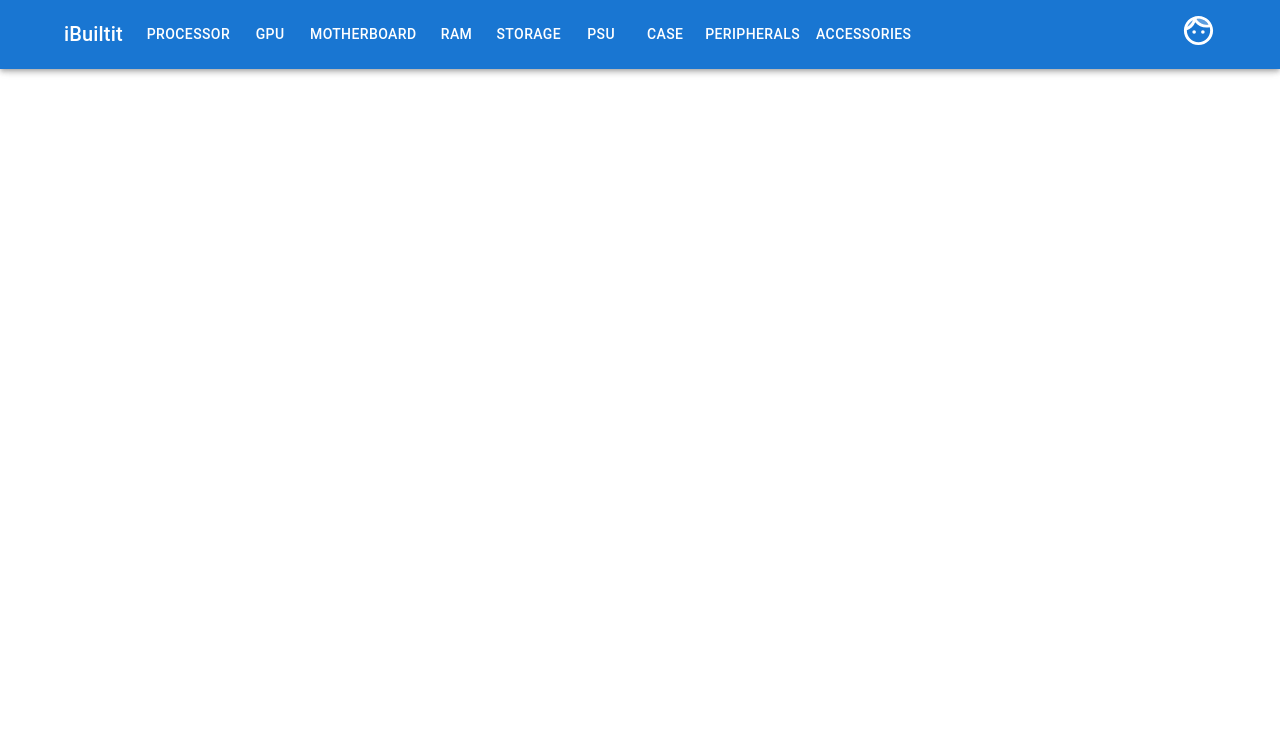
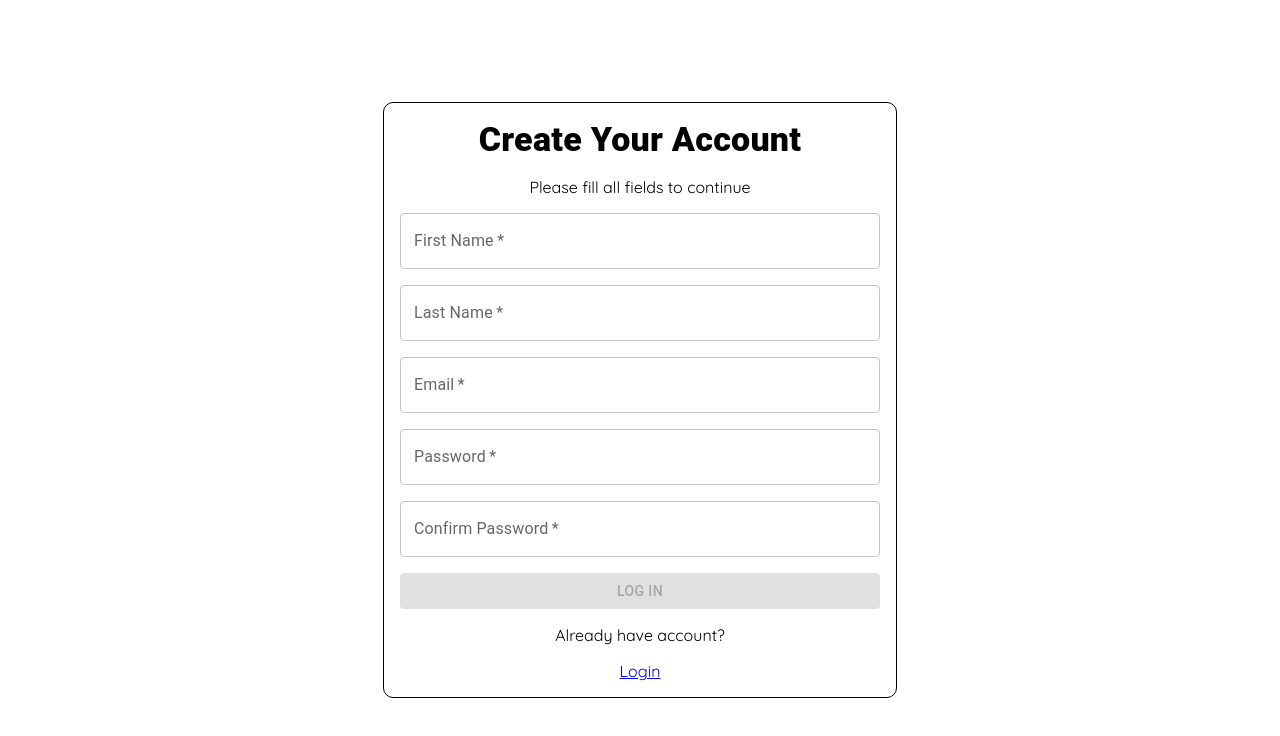
Before and after one commit to nanong11/iBuiltit, a React (Create React App) app: page /signup in a window 1280 px wide. Shown: the top 736 px of the page. Built offline with nearby package versions, Linux system fonts and the light colour scheme.

Commit message:
Add initial Signup page

```diff
--- a/src/App.js
+++ b/src/App.js
@@ -4,7 +4,9 @@ import {
   Route,
 } from "react-router-dom";
 
-import AppNavBar from "./components/AppNavBar";
+import Home from "./pages/Home";
+import WithAppNavBar from "./components/WithAppNavBar";
+import WithoutAppNavBar from "./components/WithoutAppNavBar";
 import Signup from "./pages/Signup";
 
 
@@ -12,15 +14,16 @@ import Signup from "./pages/Signup";
 
 function App() {
   return (
-   <>
-    <BrowserRouter>
-      <AppNavBar />
-      <Routes>
-        <Route path="/signup" element={ <Signup/> }/>
-
-      </Routes>
-    </BrowserRouter>
-   </>
+  <BrowserRouter>
+    <Routes>
+      <Route element={<WithoutAppNavBar />}>
+        <Route path="/signup" element={<Signup />} />
+      </Route>
+      <Route element={<WithAppNavBar />}>
+        <Route path="/" element={<Home />} />
+      </Route>
+    </Routes>
+  </BrowserRouter>
   );
 }
 
--- /dev/null
+++ b/src/components/WithAppNavBar.js
@@ -0,0 +1,12 @@
+import React from 'react'
+import AppNavBar from './AppNavBar'
+import { Outlet } from 'react-router-dom'
+
+export default function WithAppNavBar() {
+  return (
+    <>
+        <AppNavBar />
+        <Outlet />
+    </>
+  )
+}
--- /dev/null
+++ b/src/components/WithoutAppNavBar.js
@@ -0,0 +1,8 @@
+import React from 'react'
+import { Outlet } from 'react-router-dom'
+
+export default function WithoutAppNavBar() {
+  return (
+    <Outlet />
+  )
+}
--- /dev/null
+++ b/src/pages/Home.js
@@ -0,0 +1,18 @@
+import { Grid } from '@mui/material'
+import React from 'react'
+
+export default function Home() {
+  return (
+    <Grid
+      container
+      alignItems="center"
+      justifyContent="center"
+      sx={{ minHeight: '100vh' }}
+      >
+          <Grid item>
+              <h1>Hello World</h1>
+
+          </Grid>
+    </Grid>
+  )
+}
--- a/src/pages/Signup.js
+++ b/src/pages/Signup.js
@@ -1,7 +1,160 @@
-import React from 'react'
+import { Button, FormControl, Grid, TextField, Typography } from '@mui/material'
+import React, { useEffect, useState } from 'react'
+import { makeStyles } from '@material-ui/styles';
+import { padding } from '@mui/system';
+
+const useStyles = makeStyles({
+    form: {
+        margin: "10rem auto auto",
+        width: "30rem",
+        padding: "2rem",
+        display: "flex",
+        flexDirection: "column",
+        gap: "1rem",
+    },
+    gridItem: {
+      border: "1px solid black",
+      borderRadius: "10px",
+      padding: "1rem"
+    }
+})
 
 export default function Signup() {
+    const [ firstName, setFirstName ] = useState("")
+    const [ lastName, setLastName ] = useState("")
+    const [ email, setEmail ] = useState("")
+    const [ password, setPasword ] = useState("")
+    const [ confirmPassword, setConfirmPassword ] = useState("")
+    const [ isDisabled, setIsDisabled ] = useState(true)
+
+    const classes = useStyles()
+
+    useEffect(() => {
+      if(firstName !== "" && lastName !== "" && email !== "" && password !=="" && confirmPassword!== ""){
+        setIsDisabled(false)
+      }else{
+        setIsDisabled(true)
+      }
+
+    }, [firstName, lastName, email, password, confirmPassword])
+
   return (
-    <div>Signup</div>
+    <>
+      <Grid
+      container
+      alignItems="center"
+      justifyContent="center"
+      sx={{ minHeight: '100vh' }}
+      >
+        <Grid item className={classes.gridItem}>
+          <FormControl
+          className={classes.form}
+          component="form"
+          >
+              <Typography
+              variant="h4"
+              component="h1"
+              align='center'
+              fontWeight="900"
+              >
+                Create Your Account
+              </Typography>
+              <Typography
+              variant="p"
+              component="p"
+              align='center'
+              >
+                  Please fill all fields to continue
+              </Typography>
+
+              <TextField
+              type="text"
+              id="firstName"
+              name='firstName'
+              label="First Name"
+              variant="outlined"
+              autoCapitalize='on'
+              autoComplete='off'
+              noValidate
+              required
+              value={firstName}
+              onChange={(e) => setFirstName(e.target.value)}
+              />
+
+              <TextField
+              type="text"
+              id="lastName"
+              name='lastName'
+              label="Last Name"
+              variant="outlined"
+              autoCapitalize='on'
+              autoComplete='off'
+              noValidate
+              required
+              value={lastName}
+              onChange={(e) => setLastName(e.target.value)}
+              />
+
+              <TextField
+              type="email"
+              id="email"
+              name='email'
+              label="Email"
+              variant="outlined"
+              autoComplete='off'
+              noValidate
+              required
+              value={email}
+              onChange={(e) => setEmail(e.target.value)}
+              />
+
+              <TextField
+              type="password"
+              id="password"
+              name='password'
+              label="Password"
+              variant="outlined"
+              autoComplete='off'
+              noValidate
+              required
+              value={password}
+              onChange={(e) => setPasword(e.target.value)}
+              />
+
+            <TextField
+              type="password"
+              id="confirmPassword"
+              name='confirmPassword'
+              label="Confirm Password"
+              variant="outlined"
+              autoComplete='off'
+              noValidate
+              required
+              value={confirmPassword}
+              onChange={(e) => setConfirmPassword(e.target.value)}
+              />
+
+              <Button type='submit' variant="contained" disabled={isDisabled}>Log in</Button>
+
+              <Typography
+              variant="p"
+              component="p"
+              align='center'
+              >
+                  Already have account?
+              </Typography>
+              <Typography
+              variant="a"
+              component="a"
+              align='center'
+              href='/'
+              >
+                  Login
+              </Typography>
+
+          </FormControl>
+        </Grid>
+      </Grid>
+    </>
   )
 }
```
